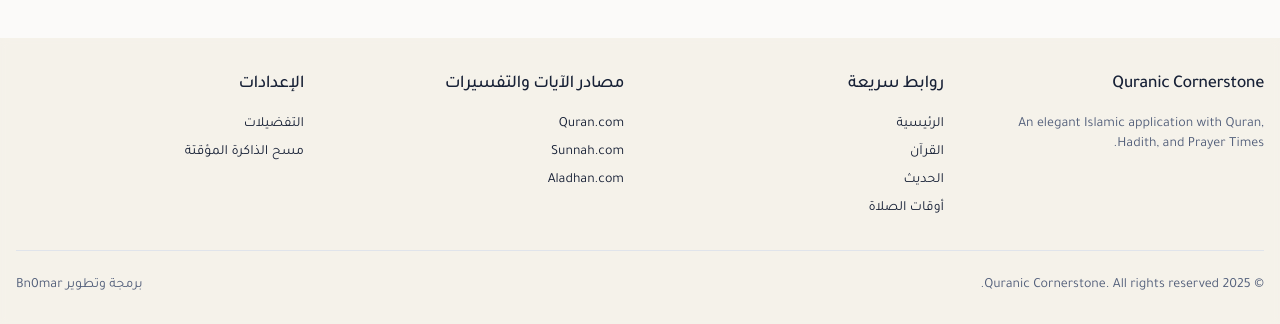
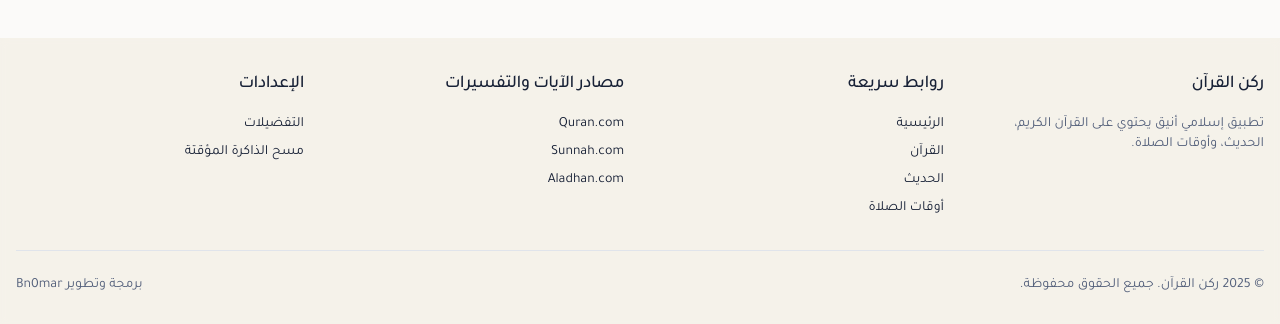
Before and after one commit to Bn0marDev/Quran, a React (Vite) app: page / in a window 1280 px wide. Shown: the part 1089-1413 px from the top of the page. Built offline with nearby package versions, Linux system fonts and the light colour scheme; no server answers.

Commit message:
ترجمة النصوص في الفوتر إلى العربية

```diff
--- a/src/components/layout/Footer.tsx
+++ b/src/components/layout/Footer.tsx
@@ -9,9 +9,9 @@ const Footer = () => {
       <div className="container mx-auto px-4">
         <div className="grid grid-cols-1 md:grid-cols-4 gap-8">
           <div className="space-y-4">
-            <h3 className="text-lg font-medium">Quranic Cornerstone</h3>
+            <h3 className="text-lg font-medium">ركن القرآن</h3>
             <p className="text-sm text-muted-foreground">
-              An elegant Islamic application with Quran, Hadith, and Prayer Times.
+              تطبيق إسلامي أنيق يحتوي على القرآن الكريم، الحديث، وأوقات الصلاة.
             </p>
           </div>
 
@@ -45,7 +45,7 @@ const Footer = () => {
 
         <div className="border-t border-border mt-8 pt-6 flex flex-col md:flex-row justify-between items-center">
           <p className="text-sm text-muted-foreground">
-            &copy; {year} Quranic Cornerstone. All rights reserved.
+            &copy; {year} ركن القرآن. جميع الحقوق محفوظة.
           </p>
           <p className="flex items-center text-sm text-muted-foreground mt-2 md:mt-0">
             برمجة وتطوير Bn0mar
```
